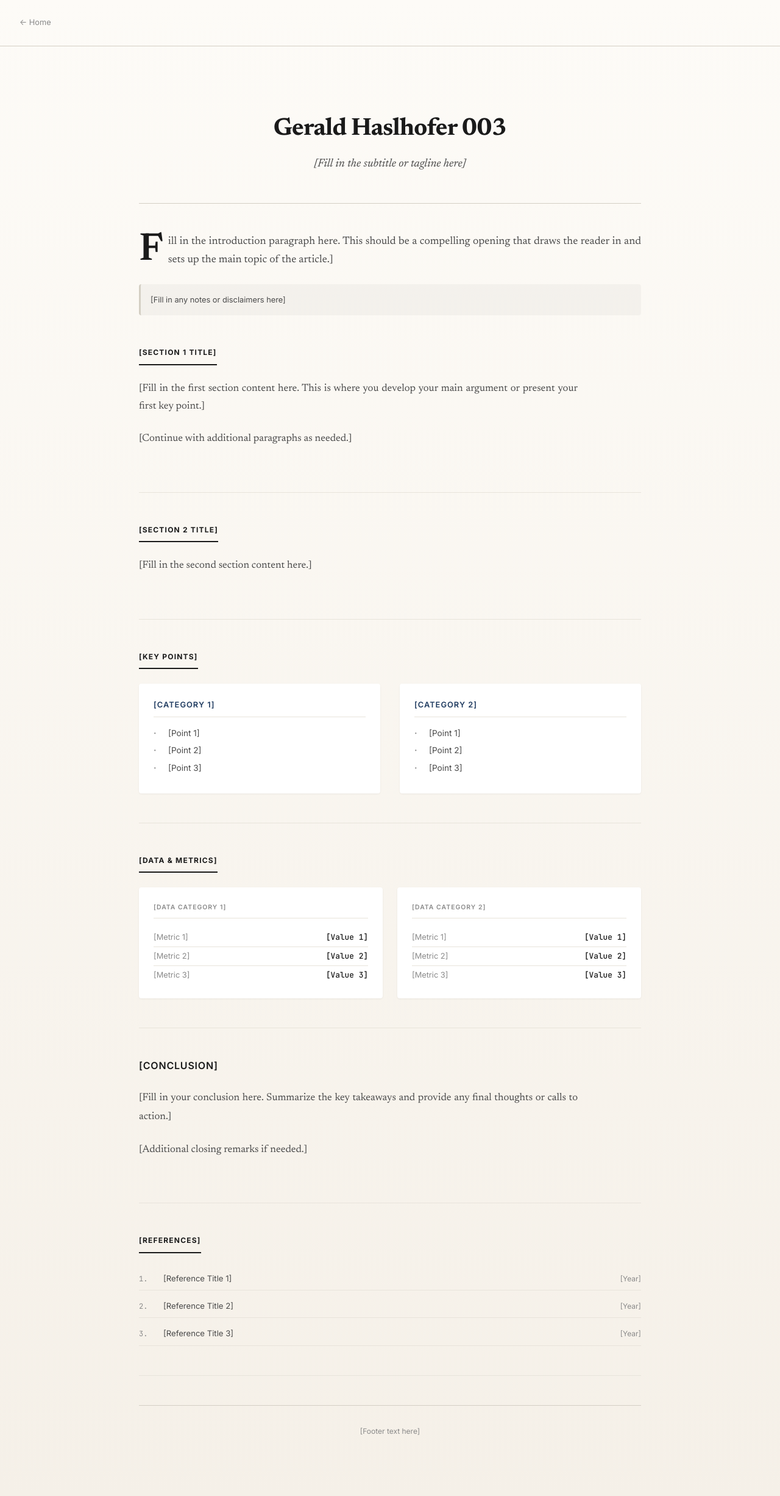
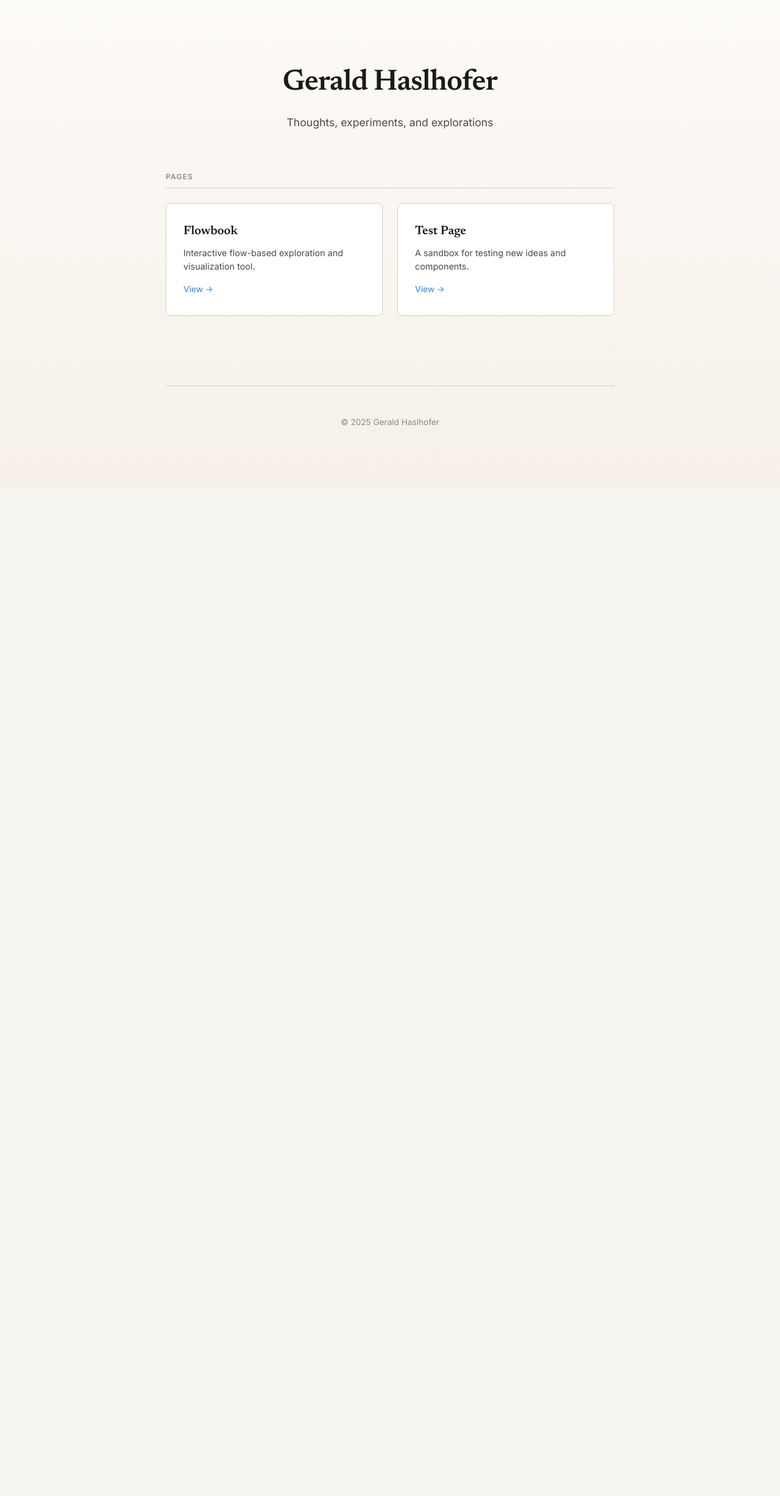
Before and after one commit to haslhofer/blog2026, a Flask app: page / in a window 1280 px wide. Shown: the whole page at 61% size. After the commit the page ends 698 px from the top, so only its background shows below. Run offline with Flask 3, Linux system fonts and the light colour scheme.

Commit message:
flowbook

```diff
--- a/app.py
+++ b/app.py
@@ -13,5 +13,10 @@ def test():
     return render_template('test.html')
 
 
+@app.route('/flowbook')
+def flowbook():
+    return render_template('flowbook.html')
+
+
 if __name__ == '__main__':
     app.run(debug=True)
--- a/templates/index.html
+++ b/templates/index.html
@@ -3,161 +3,145 @@
 <head>
     <meta charset="UTF-8">
     <meta name="viewport" content="width=device-width, initial-scale=1.0">
-    <title>[Fill in title here]</title>
+    <title>Gerald Haslhofer</title>
     <link rel="stylesheet" href="{{ url_for('static', filename='css/style.css') }}">
     <link rel="preconnect" href="https://fonts.googleapis.com">
     <link rel="preconnect" href="https://fonts.gstatic.com" crossorigin>
     <link href="https://fonts.googleapis.com/css2?family=Inter:wght@300;400;500;600;700&family=JetBrains+Mono:wght@400;500;600&family=Newsreader:ital,opsz,wght@0,6..72,400;0,6..72,500;0,6..72,600;0,6..72,700;1,6..72,400;1,6..72,500&display=swap" rel="stylesheet">
+    <style>
+        .home-container {
+            max-width: 800px;
+            margin: 0 auto;
+            padding: 6rem 2rem;
+            min-height: 100vh;
+            display: flex;
+            flex-direction: column;
+        }
+
+        .home-header {
+            text-align: center;
+            margin-bottom: 4rem;
+        }
+
+        .home-title {
+            font-family: var(--font-serif);
+            font-size: 3rem;
+            font-weight: 600;
+            color: var(--ink);
+            margin-bottom: 0.5rem;
+            letter-spacing: -0.02em;
+        }
+
+        .home-subtitle {
+            font-family: var(--font-sans);
+            font-size: 1.1rem;
+            color: var(--ink-muted);
+            font-weight: 400;
+        }
+
+        .pages-section {
+            margin-bottom: 3rem;
+        }
+
+        .pages-title {
+            font-family: var(--font-sans);
+            font-size: 0.75rem;
+            font-weight: 600;
+            text-transform: uppercase;
+            letter-spacing: 0.1em;
+            color: var(--ink-light);
+            margin-bottom: 1.5rem;
+            padding-bottom: 0.5rem;
+            border-bottom: 1px solid var(--rule);
+        }
+
+        .pages-grid {
+            display: grid;
+            grid-template-columns: repeat(auto-fill, minmax(280px, 1fr));
+            gap: 1.5rem;
+        }
+
+        .page-card {
+            background: white;
+            border: 1px solid var(--rule);
+            border-radius: var(--radius-md);
+            padding: 1.75rem;
+            text-decoration: none;
+            color: inherit;
+            transition: all 0.2s ease;
+            display: block;
+        }
+
+        .page-card:hover {
+            border-color: var(--orbital-accent);
+            box-shadow: 0 4px 12px rgba(0, 0, 0, 0.08);
+            transform: translateY(-2px);
+        }
+
+        .page-card-title {
+            font-family: var(--font-serif);
+            font-size: 1.25rem;
+            font-weight: 600;
+            color: var(--ink);
+            margin-bottom: 0.5rem;
+        }
+
+        .page-card-desc {
+            font-family: var(--font-sans);
+            font-size: 0.9rem;
+            color: var(--ink-muted);
+            line-height: 1.5;
+        }
+
+        .page-card-arrow {
+            display: inline-block;
+            margin-top: 1rem;
+            font-family: var(--font-sans);
+            font-size: 0.85rem;
+            color: var(--orbital-accent);
+            font-weight: 500;
+        }
+
+        .home-footer {
+            margin-top: auto;
+            padding-top: 3rem;
+            text-align: center;
+            border-top: 1px solid var(--rule);
+        }
+
+        .home-footer p {
+            font-family: var(--font-sans);
+            font-size: 0.85rem;
+            color: var(--ink-light);
+        }
+    </style>
 </head>
 <body>
-    <nav class="nav">
-        <a href="/" class="nav-back">← Home</a>
-    </nav>
-
-    <main class="container">
-        <!-- Header Section -->
-        <header class="hero">
-            <h1 class="hero-title">Gerald Haslhofer 003</h1>
-            <p class="hero-tagline">
-                [Fill in the subtitle or tagline here]
-            </p>
+    <main class="home-container">
+        <header class="home-header">
+            <h1 class="home-title">Gerald Haslhofer</h1>
+            <p class="home-subtitle">Thoughts, experiments, and explorations</p>
         </header>
 
-        <!-- Introduction Section -->
-        <section class="intro">
-            <p class="lead drop-cap">
-                Fill in the introduction paragraph here. This should be a compelling
-                opening that draws the reader in and sets up the main topic of the article.]
-            </p>
-            <p class="note">
-                [Fill in any notes or disclaimers here]
-            </p>
-        </section>
+        <section class="pages-section">
+            <h2 class="pages-title">Pages</h2>
+            <div class="pages-grid">
+                <a href="/flowbook" class="page-card">
+                    <h3 class="page-card-title">Flowbook</h3>
+                    <p class="page-card-desc">Interactive flow-based exploration and visualization tool.</p>
+                    <span class="page-card-arrow">View →</span>
+                </a>
 
-        <!-- Main Content Section 1 -->
-        <section class="section">
-            <h2 class="section-title">[SECTION 1 TITLE]</h2>
-
-            <p class="body-text">
-                [Fill in the first section content here. This is where you develop
-                your main argument or present your first key point.]
-            </p>
-
-            <p class="body-text">
-                [Continue with additional paragraphs as needed.]
-            </p>
-        </section>
-
-        <!-- Main Content Section 2 -->
-        <section class="section">
-            <h2 class="section-title">[SECTION 2 TITLE]</h2>
-
-            <p class="body-text">
-                [Fill in the second section content here.]
-            </p>
-        </section>
-
-        <!-- Key Points / Assumptions Section -->
-        <section class="section">
-            <h2 class="section-title">[KEY POINTS]</h2>
-
-            <div class="assumptions-grid">
-                <div class="assumptions-card">
-                    <h4>[Category 1]</h4>
-                    <ul class="bullet-list">
-                        <li>[Point 1]</li>
-                        <li>[Point 2]</li>
-                        <li>[Point 3]</li>
-                    </ul>
-                </div>
-
-                <div class="assumptions-card">
-                    <h4>[Category 2]</h4>
-                    <ul class="bullet-list">
-                        <li>[Point 1]</li>
-                        <li>[Point 2]</li>
-                        <li>[Point 3]</li>
-                    </ul>
-                </div>
+                <a href="/test" class="page-card">
+                    <h3 class="page-card-title">Test Page</h3>
+                    <p class="page-card-desc">A sandbox for testing new ideas and components.</p>
+                    <span class="page-card-arrow">View →</span>
+                </a>
             </div>
         </section>
 
-        <!-- Data / Metrics Section -->
-        <section class="section">
-            <h2 class="section-title">[DATA & METRICS]</h2>
-
-            <div class="data-panels">
-                <div class="data-panel">
-                    <h4>[Data Category 1]</h4>
-                    <div class="data-row">
-                        <span class="data-label">[Metric 1]</span>
-                        <span class="data-value">[Value 1]</span>
-                    </div>
-                    <div class="data-row">
-                        <span class="data-label">[Metric 2]</span>
-                        <span class="data-value">[Value 2]</span>
-                    </div>
-                    <div class="data-row">
-                        <span class="data-label">[Metric 3]</span>
-                        <span class="data-value">[Value 3]</span>
-                    </div>
-                </div>
-
-                <div class="data-panel">
-                    <h4>[Data Category 2]</h4>
-                    <div class="data-row">
-                        <span class="data-label">[Metric 1]</span>
-                        <span class="data-value">[Value 1]</span>
-                    </div>
-                    <div class="data-row">
-                        <span class="data-label">[Metric 2]</span>
-                        <span class="data-value">[Value 2]</span>
-                    </div>
-                    <div class="data-row">
-                        <span class="data-label">[Metric 3]</span>
-                        <span class="data-value">[Value 3]</span>
-                    </div>
-                </div>
-            </div>
-        </section>
-
-        <!-- Conclusion Section -->
-        <section class="section prose">
-            <h3>[CONCLUSION]</h3>
-            <p>
-                [Fill in your conclusion here. Summarize the key takeaways and
-                provide any final thoughts or calls to action.]
-            </p>
-            <p>
-                [Additional closing remarks if needed.]
-            </p>
-        </section>
-
-        <!-- References Section -->
-        <section class="section">
-            <h2 class="section-title">[REFERENCES]</h2>
-
-            <div class="references-list">
-                <div class="reference">
-                    <span class="ref-number">1.</span>
-                    <span class="ref-title">[Reference Title 1]</span>
-                    <span class="ref-year">[Year]</span>
-                </div>
-                <div class="reference">
-                    <span class="ref-number">2.</span>
-                    <span class="ref-title">[Reference Title 2]</span>
-                    <span class="ref-year">[Year]</span>
-                </div>
-                <div class="reference">
-                    <span class="ref-number">3.</span>
-                    <span class="ref-title">[Reference Title 3]</span>
-                    <span class="ref-year">[Year]</span>
-                </div>
-            </div>
-        </section>
-
-        <footer class="footer">
-            <p class="footer-text">[Footer text here]</p>
+        <footer class="home-footer">
+            <p>© 2025 Gerald Haslhofer</p>
         </footer>
     </main>
 </body>
```
Also changed, not shown: templates/flowbook.html (added, +238 -0 lines).
